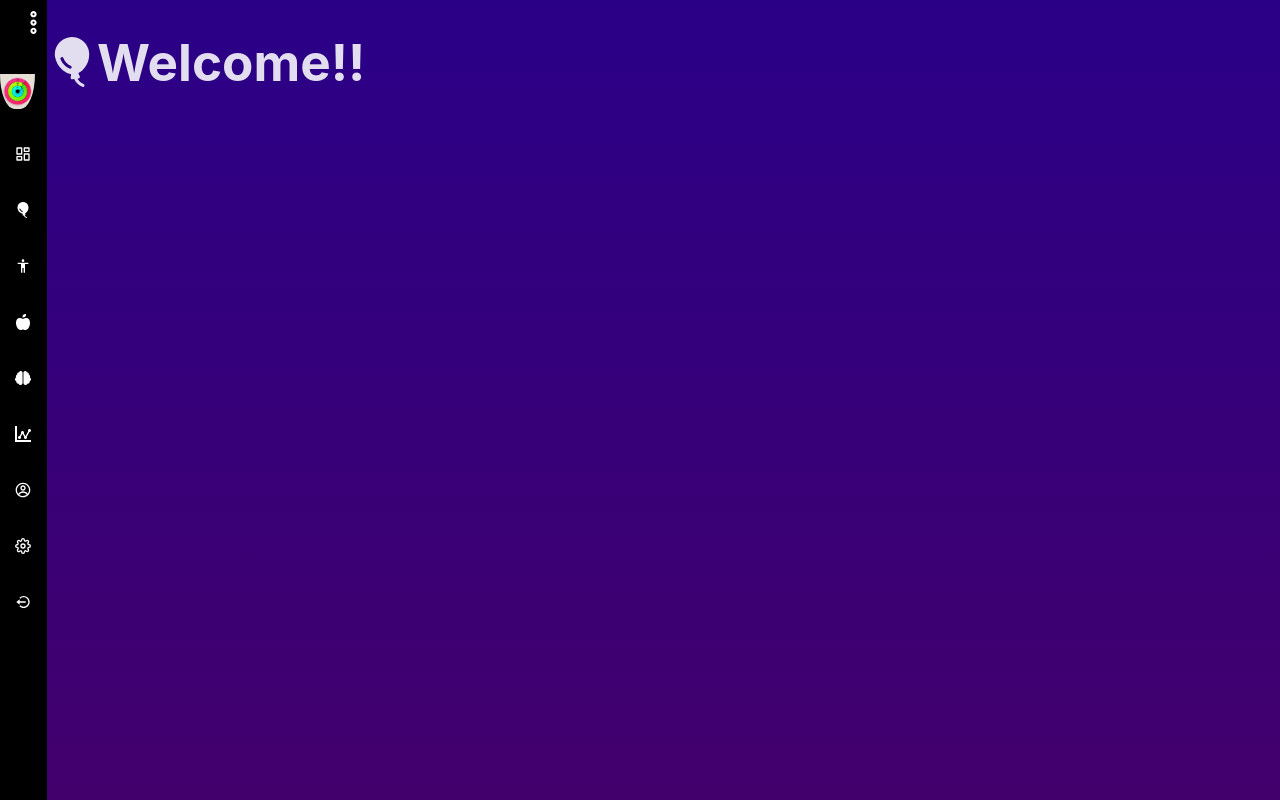
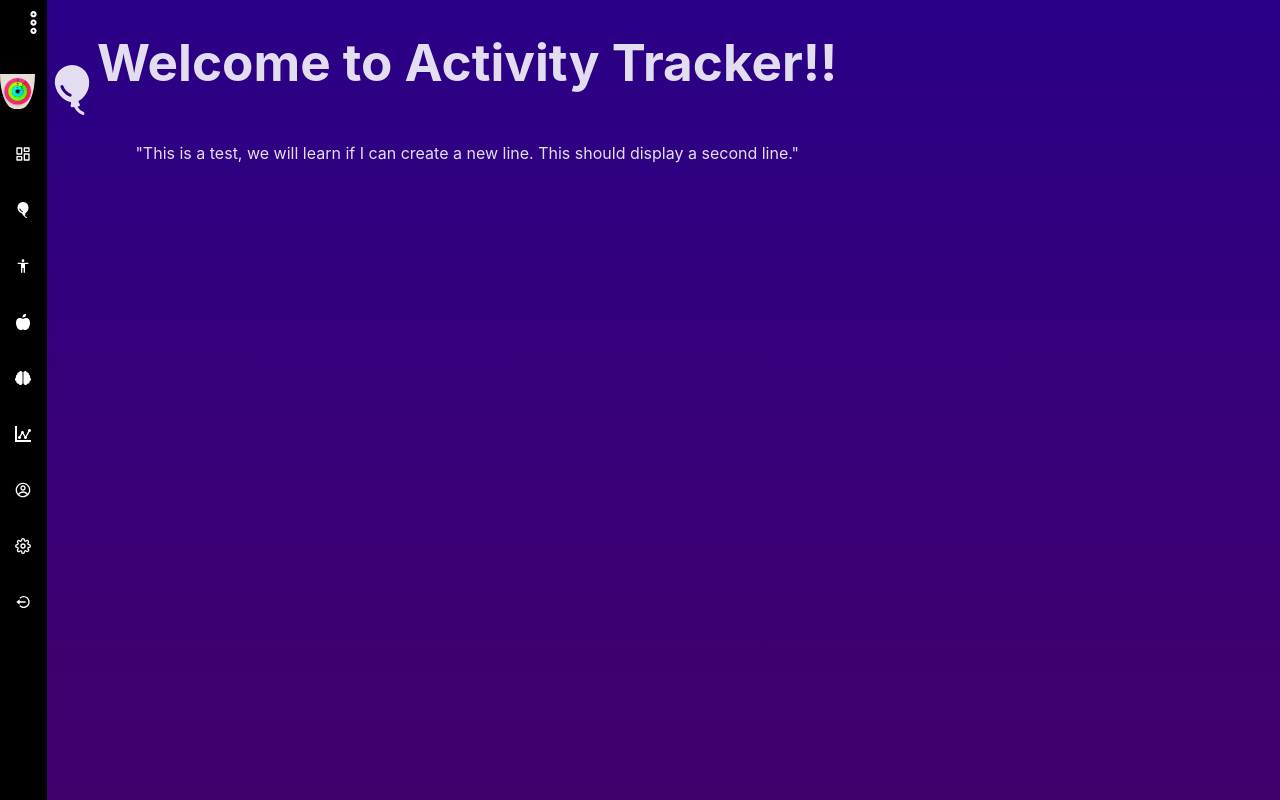
Before and after one commit to adamfenji/Team4SoftwareProject, a React (Vite) app: page /Team4SoftwareProject/welcome in a window 1280 px wide. Built offline with nearby package versions, Linux system fonts and the light colour scheme.

Commit message:
Tinkering, Will finish after UML

```diff
--- a/components/Welcome/WelcomePage.tsx
+++ b/components/Welcome/WelcomePage.tsx
@@ -9,7 +9,11 @@ const Welcome = () => {
             </div>
 
             <div className = 'welcomeheader'>
-                <h1>Welcome!!</h1>
+                <h1>Welcome to Activity Tracker!!</h1>
+                <p>
+                    "This is a test, we will learn if I can create a new line.
+                    This should display a second line."
+                </p>
             </div>
 
         </div>
```
Also changed, not shown: components/Welcome/WelcomePage.css (line endings or trailing spaces).
